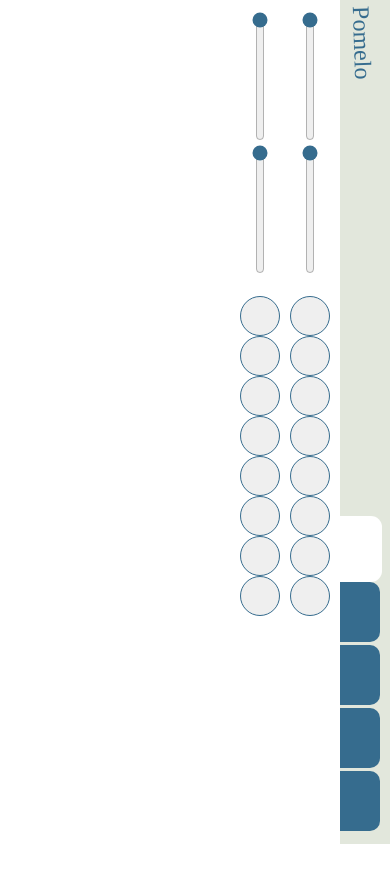
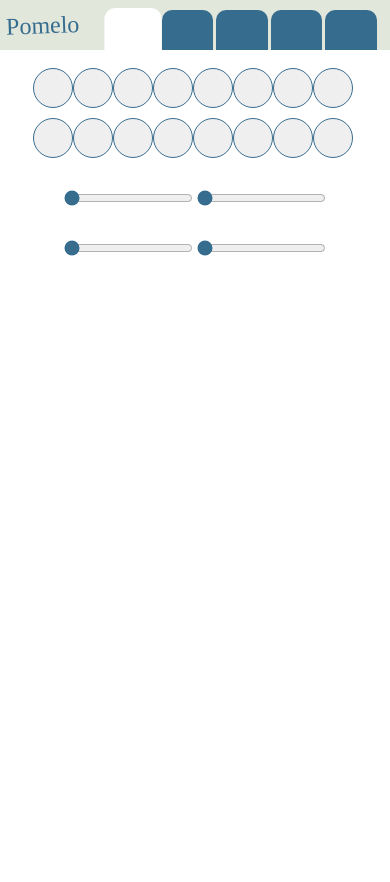
Before and after one commit to PricelessDonkey/gen-sequencer, an Angular app in the folder gen-sequencer/: page / in a window 390 px wide. Shown: the top 882 px of the page. Before the commit the page ends 844 px from the top, so only its background shows below. Built offline with nearby package versions, Linux system fonts and the light colour scheme; a web font is replaced by a local one.

Commit message:
formatting for phones

```diff
--- a/gen-sequencer/src/app/app.component.css
+++ b/gen-sequencer/src/app/app.component.css
@@ -14,7 +14,7 @@
 }
 
 .container {
-  width: 100vw;
+  width: 95vw;
   height: 110vh;
 }
 
@@ -122,23 +122,26 @@ body {
   margin-top: 50px;
   /* Avoid overlap with the toolbar */
   height: calc(100% - 50px);
-  /* Fill remaining space */
-  width: 100vw;
   position: fixed;
   display: flex;
   flex-direction: row;
-  justify-content: space-between;
+  flex-wrap: wrap-reverse;
+  justify-content: space-evenly;
+  margin-left: 10px;
+  margin-right: 10px;
 }
 
 .content-right {
-  margin: 10px;
+  margin-top: 10px;
+  width: 325px;
 }
 
 .content-left {
-  margin: 10px;
+  margin-top: 10px;
   display: flex;
   flex-direction: column;
   align-items: center;
+  width: 330px;
 }
 
 .content-left div {
@@ -185,17 +188,31 @@ body {
   overflow: hidden; /* Prevent scrolling */
 }
 
-/* Rotate the content if in portrait mode */
 @media screen and (orientation: portrait) {
-  .container {
-    transform: rotate(90deg); /* Rotate content */
-    transform-origin: center center; /* Set the pivot point for rotation */
-    width: 100vh; /* Adjust width to viewport height */
-    height: 100vw; /* Adjust height to viewport width */
-    position: absolute;
-    top: 50%;
-    left: 50%;
-    transform-origin: 50% 50%;
-    transform: translate(-50%, -50%) rotate(90deg);
+  .content {
+    display: flex;
+    flex-direction: column-reverse;
+    justify-content: flex-end;
+    align-items: center;
+    width: 91vw;
   }
 }
+
+@media screen and (orientation: landscape) {
+  .content {
+    display: flex;
+    flex-direction: row;
+    flex-wrap: nowrap;
+    justify-content: space-between;
+    width: 92vw;
+  }
+
+  .content-left {
+    width: 320px;
+  }
+
+  .content-right {
+    width: 320px;
+    margin-left: 10px;
+  }
+}
```
